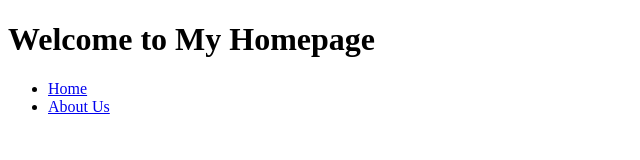
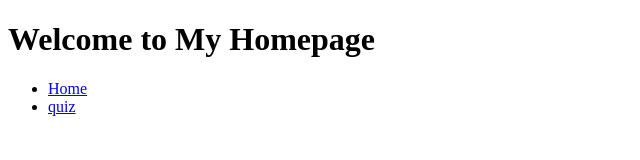
Before and after one commit to lln0302/cloudtype_test, a plain HTML site: page index.html in a window 1280 px wide. Shown: the full height of the page, 0-640 px from the left. Drawn offline with Linux system fonts and the light colour scheme.

Commit message:
Update index.html

```diff
--- a/index.html
+++ b/index.html
@@ -8,7 +8,7 @@
     <nav>
       <ul>
         <li><a href="index.html">Home</a></li>
-        <li><a href="quiz/quiz.html">About Us</a></li>
+        <li><a href="quiz.html">quiz</a></li>
       </ul>
     </nav>
   </body>
```
